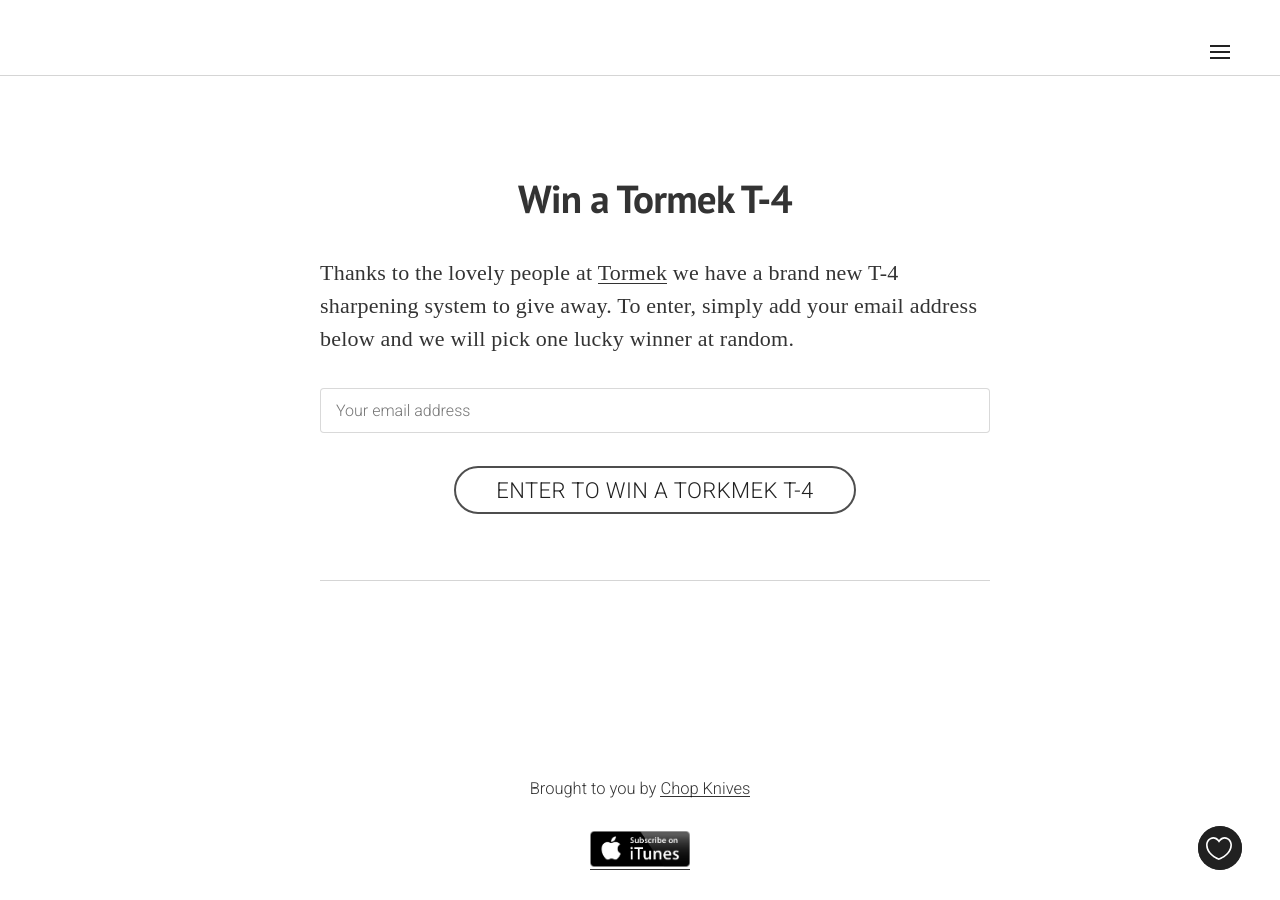
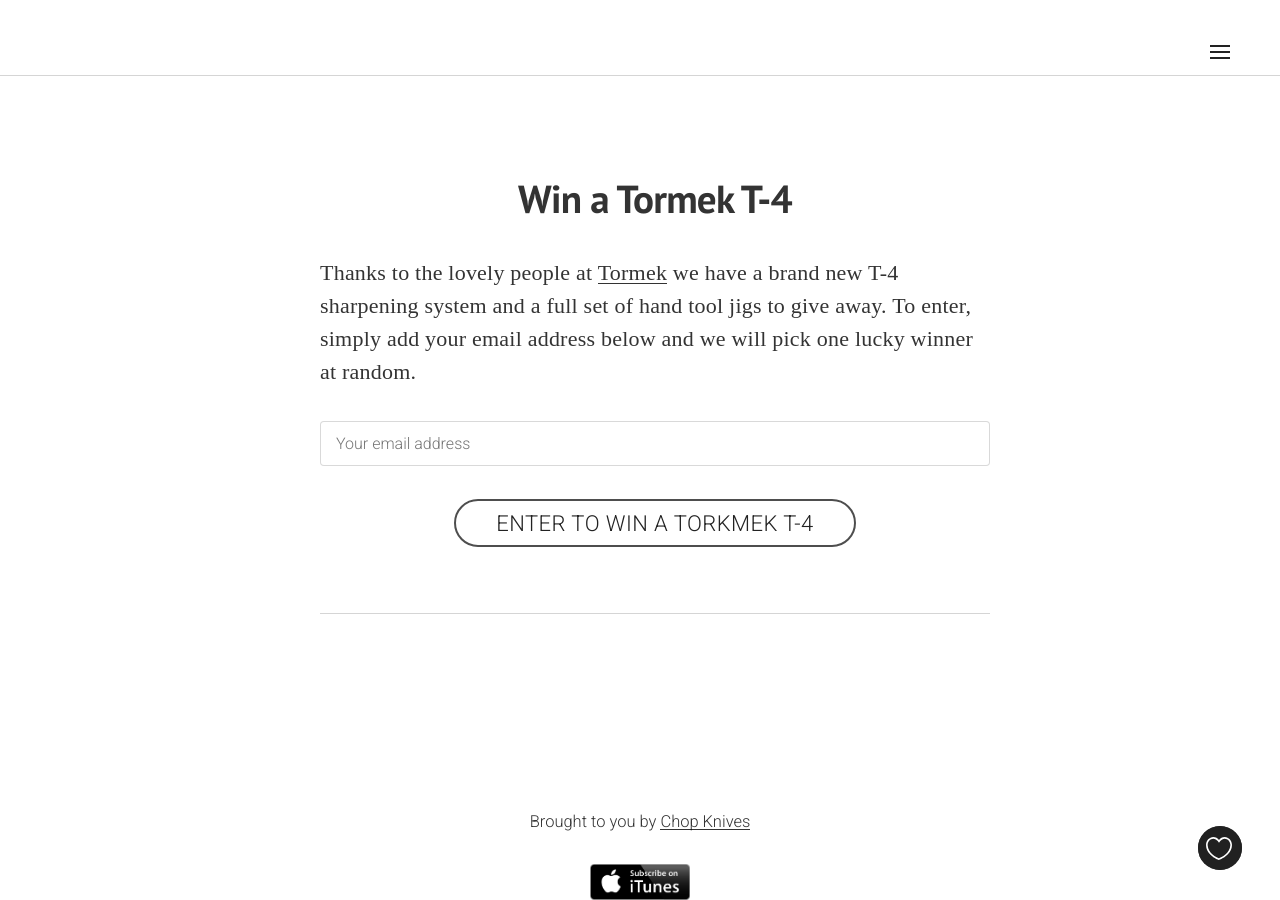
Before and after one commit to craiglockwood/knifetalk, a Jekyll site: the page built from _posts/2017-04-05-walter-sorells.markdown, in a window 1280 px wide and 900 px high, scrolled down 1006 px. Built offline with Jekyll 4.4.1, drawn with Linux system fonts in a browser that asks for light colours; nearby versions of some CDN libraries; some web fonts are replaced; Markdown is read by kramdown in place of the engine named in the settings.

Commit message:
add jogs to offer

```diff
--- a/_includes/subscribe.html
+++ b/_includes/subscribe.html
@@ -2,7 +2,7 @@
   <div class="container container--content">
     <h3 class="u-alignCenter">Win a Tormek T-4 </h3>
     <p>
-      Thanks to the lovely people at  <a href="http://www.tormek.com">Tormek</a> we have a brand new T-4 sharpening system to give away. To enter, simply add your email address below and we will pick one lucky winner at random.
+      Thanks to the lovely people at  <a href="http://www.tormek.com">Tormek</a> we have a brand new T-4 sharpening system and a full set of hand tool jigs to give away. To enter, simply add your email address below and we will pick one lucky winner at random.
     </p>
     <div class="newsletterForm-wrapper">
       <!-- Begin MailChimp Signup Form -->
```
